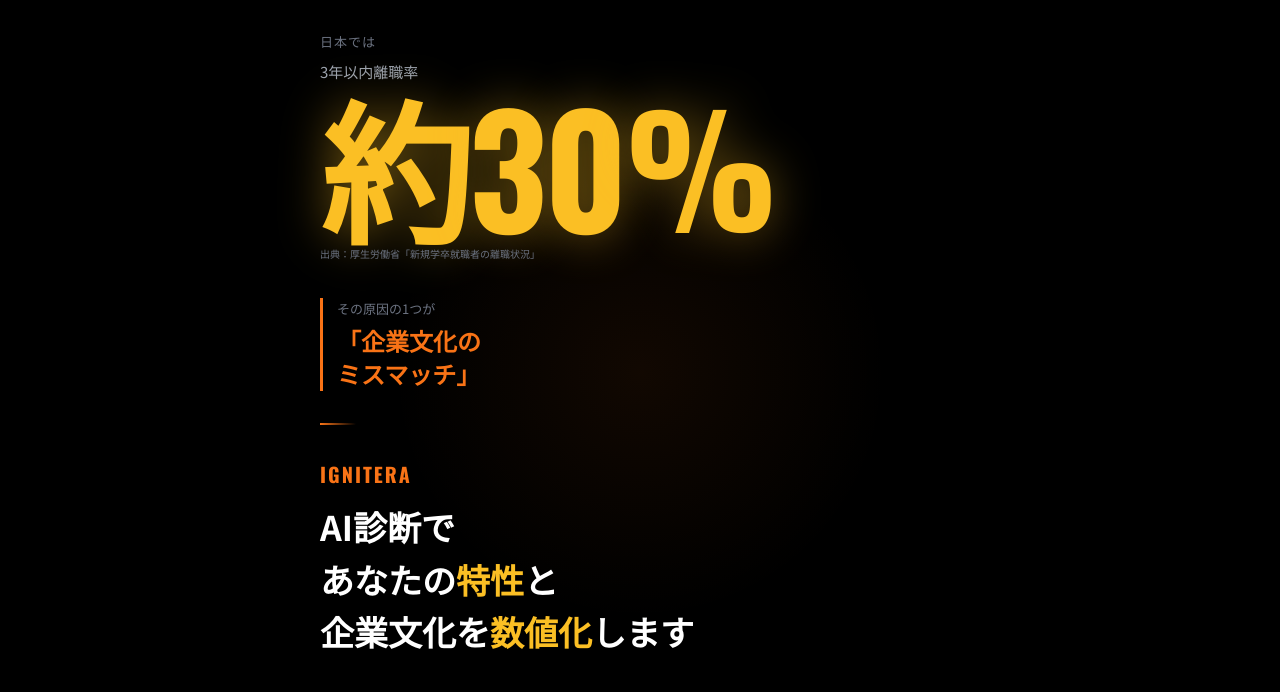
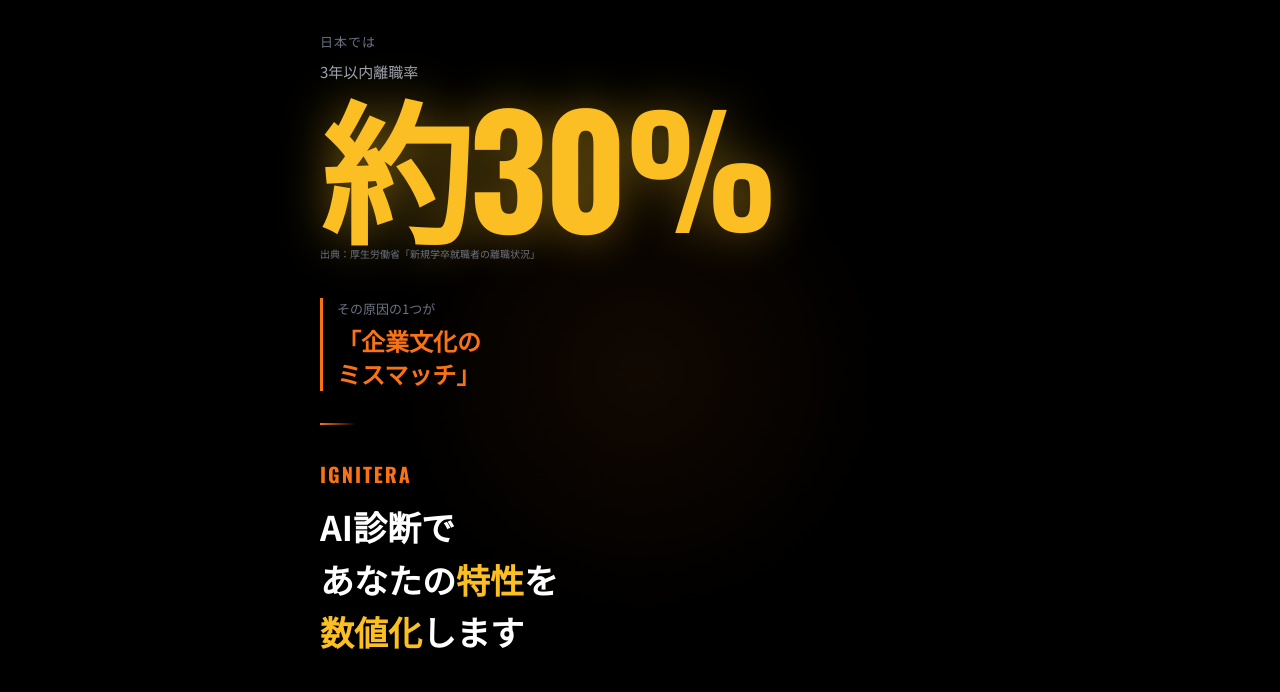
Before and after one commit to Nakamura0902/iginitera_lp, a plain HTML site: page index.html in a window 1280 px wide. Shown: the part 69-761 px from the top of the page. Drawn offline with nearby package versions, Linux system fonts and the light colour scheme.

Commit message:
Update FV headline copy
Co-Authored-By: Claude Sonnet 4.6 <noreply@anthropic.com>

```diff
--- a/index.html
+++ b/index.html
@@ -1059,8 +1059,8 @@
         <p class="fv-brand">IGNITERA</p>
         <p class="fv-headline">
           AI診断で<br>
-          あなたの<span class="acc">特性</span>と<br>
-          企業文化を<span class="acc">数値化</span>します
+          あなたの<span class="acc">特性</span>を<br>
+          <span class="acc">数値化</span>します
         </p>
       </div>
 
```
